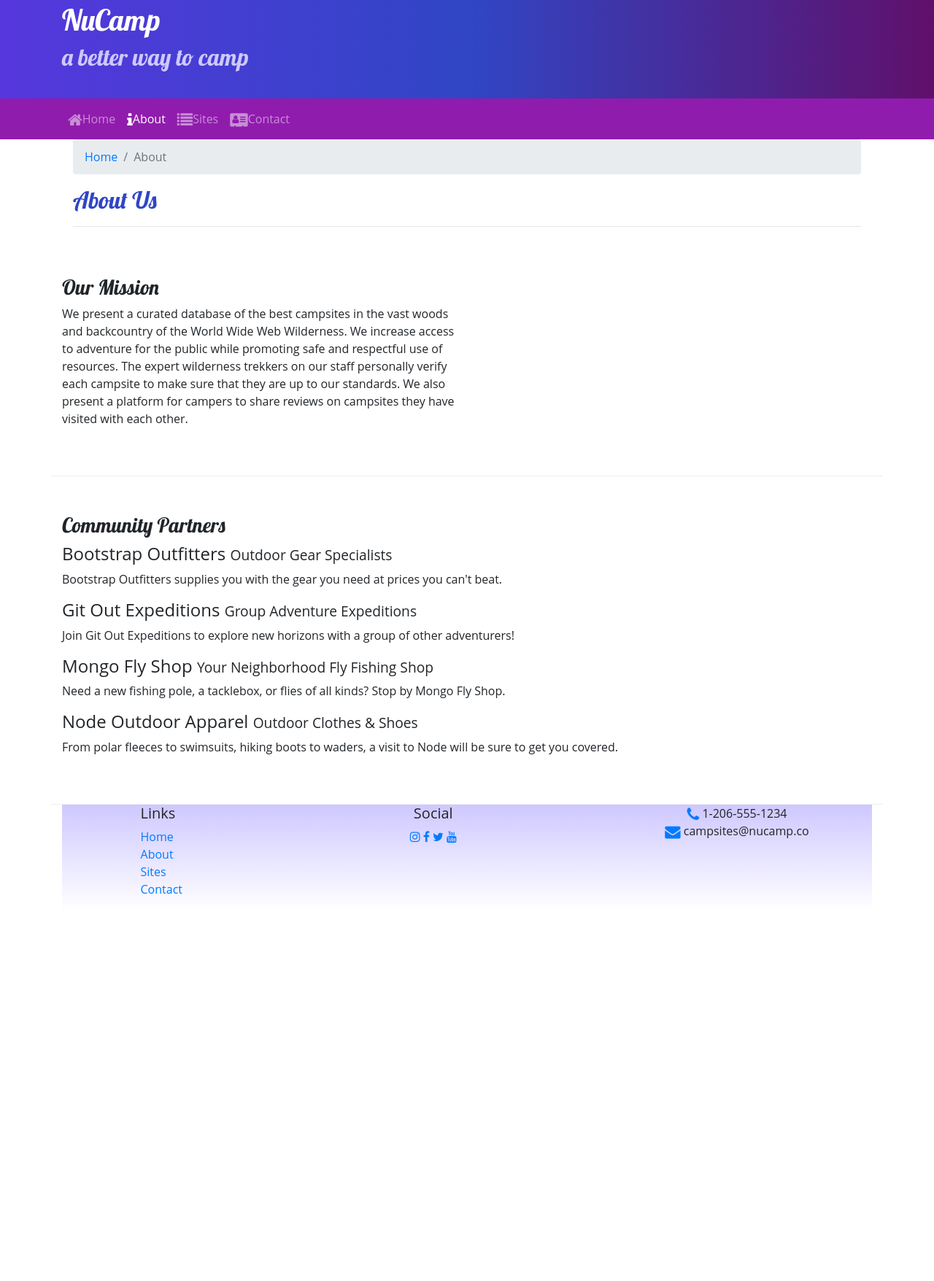
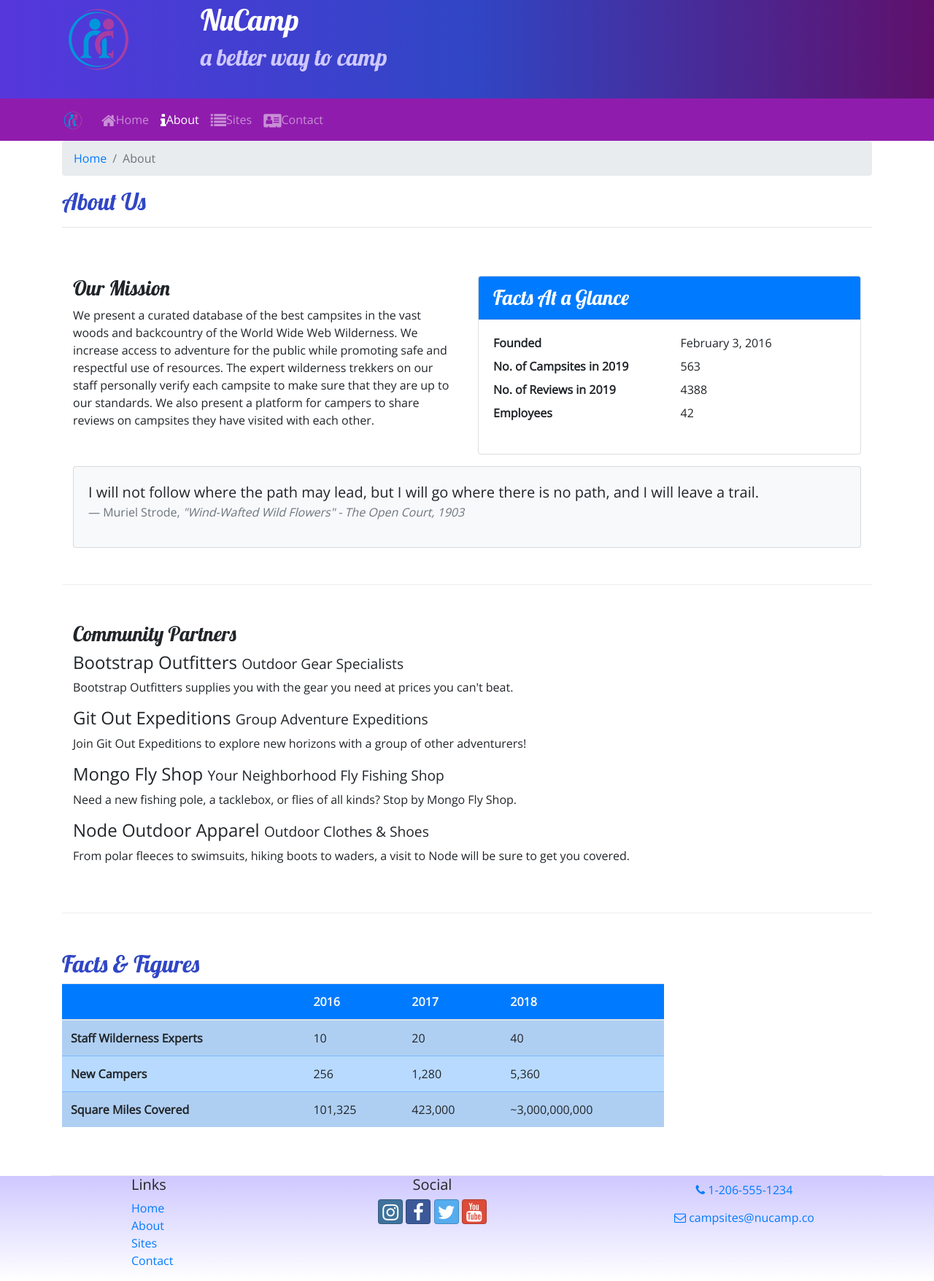
Before and after one commit to JosephKasaji/Nucampsite, a website: page aboutus.html in a window 1280 px wide. Shown: the part 27-1783 px from the top of the page at 73% size. Before the commit the page ends 1274 px from the top, so only its background shows below. Drawn offline with nearby package versions, Linux system fonts and the light colour scheme.

Commit message:
nav bar and images

```diff
--- a/aboutus.html
+++ b/aboutus.html
@@ -8,11 +8,12 @@
 
     <!-- Bootstrap CSS -->
     <link rel="stylesheet" href="node_modules/bootstrap/dist/css/bootstrap.min.css" />
+
+     <!-- Additional CSS must be placed after Bootstrap CSS -->
+     <link rel="stylesheet" href="node_modules/font-awesome/css/font-awesome.min.css" />
+     <link rel="stylesheet" href="https://fonts.googleapis.com/css?family=Lobster|Open+Sans" />
      <link rel="stylesheet" href="css/styles.css" />
-    <style>
-        @import url('https://fonts.googleapis.com/css2?family=Lobster&display=swap');
-        </style>
-          <link rel="stylesheet" href="node_modules/font-awesome/css/font-awesome.min.css" />
+     <link rel="stylesheet" href="node_modules/bootstrap-social/bootstrap-social.css" />
 
     <title>NuCamp: A Better Way To Camp</title>
 </head>
@@ -22,6 +23,9 @@
     <header class="jumbotron jumbotron-fluid">
         <div class="container">
             <div class="row">
+                <a href="index.html"><div class="col-4 col-sm-3 col-md-2 align-self-center">
+                    <img src="img/logo.png" class="img-fluid" /></a>
+                 </div>
                 <div class="col">
                     <h1>NuCamp</h1>
                     <h2>a better way to camp</h2>
@@ -31,7 +35,8 @@
     </header>
     <nav class="navbar navbar-expand-sm navbar-dark sticky-top">
         <div class="container">
-            <button class="navbar-toggler ml-auto" type="button" data-toggle="collapse" data-target="#nucampNavbar">
+            <a class="navbar-brand" href="index.html"><img src="img/logo.png" height="30" width="30" /></a>
+            <button class="navbar-toggler" type="button" data-toggle="collapse" data-target="#nucampNavbar">
                     <span class="navbar-toggler-icon"></span>
             </button>
             <div class="collapse navbar-collapse" id="nucampNavbar">
@@ -39,7 +44,7 @@
                     <li class="nav-item"><a class="nav-link" href="index.html"><i class="fa fa-home fa-lg"></i>Home</a></li>
                     <li class="nav-item active"><a class="nav-link" href="#"><i class="fa fa-info fa-lg"></i>About</a></li>
                     <li class="nav-item"><a class="nav-link" href="#"><i class="fa fa-list fa-lg"></i>Sites</a></li>
-                    <li class="nav-item"><a class="nav-link" href="#"><i class="fa fa-address-card fa-lg"></i>Contact</a></li>
+                    <li class="nav-item"><a class="nav-link" href="contactus.html"><i class="fa fa-address-card fa-lg"></i>Contact</a></li>
                 </ul>
             </div>
         </div>
@@ -47,7 +52,6 @@
 
     <div class="container">
         <div class="row">
-            <div class="col">
             <div class="col">
                     <ol class="breadcrumb">
                         <li class="breadcrumb-item"><a href="index.html">Home</a></li>
@@ -64,8 +68,41 @@
                     <h3>Our Mission</h3>
                     <p>We present a curated database of the best campsites in the vast woods and backcountry of the World Wide Web Wilderness. We increase access to adventure for the public while promoting safe and respectful use of resources. The expert wilderness trekkers on our staff personally verify each campsite to make sure that they are up to our standards. We also present a platform for campers to share reviews on campsites they have visited with each other.</p>
                 </div>
+                <div class="col-sm-6">
+                    <div class="card">
+                        <h3 class="card-header bg-primary text-white">Facts At a Glance</h3>
+                        <div class="card-body">
+                            <dl class="row">
+                                <dt class="col-6">Founded</dt>
+                                <dd class="col-6">February 3, 2016</dd>
+                                <dt class="col-6">No. of Campsites in 2019</dt>
+                                <dd class="col-6">563</dd>
+                                <dt class="col-6">No. of Reviews in 2019</dt>
+                                <dd class="col-6">4388</dd>
+                                <dt class="col-6">Employees</dt>
+                                <dd class="col-6">42</dd>
+                            </dl>
                         </div>
                     </div>
+
+                </div>
+                <div class="col">
+                    <div class="card bg-light mt-3">
+                        <blockquote class="blockquote card-body">
+                            <p class="mb-0">I will not follow where the path may lead, but I will go where there is no path, and I will leave a trail.</p>
+                            <footer class="blockquote-footer">Muriel Strode,
+                                <cite title="Source Title">"Wind-Wafted Wild Flowers" -
+                                    The Open Court, 1903
+                                </cite>
+                            </footer>
+                        </blockquote>
+                    </div>
+                </div>
+
+            </div>
+        </div>
+
+
 
         <div class="container">
             <div class="row row-content">
@@ -82,9 +119,47 @@
                 </div>
             </div>
         </div>
+        <div class="row row-content">
+            <div class="col-sm-9">
+                <h2>Facts &amp; Figures</h2>
+                <div class="table-responsive">
+                    <table class="table table-striped">
+                        <thead>
+                            <tr class="bg-primary text-light">
+                                <th></th>
+                                <th>2016</th>
+                                <th>2017</th>
+                                <th>2018</th>
+                            </tr>
+                        </thead>
+                        <tbody class="table-primary">
+                            <tr>
+                                <th>Staff Wilderness Experts</th>
+                                <td>10</td>
+                                <td>20</td>
+                                <td>40</td>
+                            </tr>
+                            <tr>
+                                <th>New Campers</th>
+                                <td>256</td>
+                                <td>1,280</td>
+                                <td>5,360</td>
+                            </tr>
+                            <tr>
+                                <th>Square Miles Covered</th>
+                                <td>101,325</td>
+                                <td>423,000</td>
+                                <td>~3,000,000,000</td>
+                            </tr>
+                        </tbody>
+                    </table>
+                </div>
+            </div>
        </div>
 
-    <footer>
+    </div>
+
+    <footer class="site-footer">
         <div class="container">
             <div class="row">
                 <div class="col-4 col-sm-2 offset-1">
@@ -93,19 +168,19 @@
                         <li><a href="index.html">Home</a></li>
                         <li><a href="#">About</a></li>
                         <li><a href="#">Sites</a></li>
-                        <li><a href="#">Contact</a></li>
+                        <li><a href="contactus.html">Contact</a></li>
                     </ul>
                 </div>
                 <div class="col-6 col-sm-5 text-center">
                     <h5>Social</h5>
-                    <a href="http://instagram.com/"><i class="fa fa-instagram"></i></a>
-                    <a href="http://facebook.com/"><i class="fa fa-facebook"></i></a>
-                    <a href="http://twitter.com/"><i class="fa fa-twitter"></i></a>
-                    <a href="http://youtube.com/"><i class="fa fa-youtube"></i></a>
+                    <a class="btn btn-social-icon btn-instagram" href="http://instagram.com/"><i class="fa fa-instagram"></i></a>
+                    <a class="btn btn-social-icon btn-facebook" href="http://facebook.com/"><i class="fa fa-facebook"></i></a>
+                    <a class="btn btn-social-icon btn-twitter" href="http://twitter.com/"><i class="fa fa-twitter"></i></a>
+                    <a class="btn btn-social-icon btn-google" href="http://youtube.com/"><i class="fa fa-youtube"></i></a>
                 </div>
                 <div class="col-sm-4 text-center">
-                    <i class="fa fa-phone fa-lg text-primary"></i> 1-206-555-1234<br />
-                    <i class="fa fa-envelope fa-lg text-primary"></i> campsites@nucamp.co
+                    <a role="button" class="btn btn-link" href="tel:+12065551234"><i class="fa fa-phone"></i> 1-206-555-1234</a><br />
+                    <a role="button" class="btn btn-link" href="mailto:campsites@nucamp.co"><i class="fa fa-envelope-o"></i> campsites@nucamp.co</a>
                 </div>
            </div>
         </div>
--- /dev/null
+++ b/contactus.html
@@ -0,0 +1,178 @@
+<!DOCTYPE html>
+<html lang="en">
+
+<head>
+    <!-- Required meta tags always come first -->
+    <meta charset="utf-8" />
+    <meta name="viewport" content="width=device-width, initial-scale=1" />
+
+    <!-- Bootstrap CSS -->
+    <link rel="stylesheet" href="node_modules/bootstrap/dist/css/bootstrap.min.css" />
+
+    <!-- Additional CSS must be placed after Bootstrap CSS -->
+    <link rel="stylesheet" href="node_modules/font-awesome/css/font-awesome.min.css" />
+    <link rel="stylesheet" href="https://fonts.googleapis.com/css?family=Lobster|Open+Sans" />
+    <link rel="stylesheet" href="css/styles.css" />
+    <link rel="stylesheet" href="node_modules/bootstrap-social/bootstrap-social.css" />
+
+    <title>NuCamp: A Better Way To Camp</title>
+</head>
+
+<body>
+
+    <header class="jumbotron jumbotron-fluid">
+        <div class="container">
+            <div class="row">
+                <div class="col-4 col-sm-3 col-md-2 align-self-center">
+                    <a href="index.html"><img src="img/logo.png" class="img-fluid" /></a>
+                 </div>
+                <div class="col">
+                    <h1>NuCamp</h1>
+                    <h2>a better way to camp</h2>
+                </div>
+            </div>
+        </div>
+    </header>
+    <nav class="navbar navbar-expand-sm navbar-dark sticky-top">
+        <div class="container">
+            <a class="navbar-brand" href="index.html"><img src="img/logo.png" height="30" width="30" /></a>
+                <button class="navbar-toggler" type="button" data-toggle="collapse" data-target="#nucampNavbar">
+                    <span class="navbar-toggler-icon"></span>
+                </button>
+            <div class="collapse navbar-collapse" id="nucampNavbar">
+                <ul class="navbar-nav">
+                    <li class="nav-item"><a class="nav-link" href="index.html"><i class="fa fa-home fa-lg"></i> Home</a></li>
+                    <li class="nav-item"><a class="nav-link" href="aboutus.html"><i class="fa fa-info fa-lg"></i> About</a></li>
+                    <li class="nav-item"><a class="nav-link" href="#"><i class="fa fa-list fa-lg"></i> Sites</a></li>
+                    <li class="nav-item active"><a class="nav-link" href="contactus.html"><i class="fa fa-address-card fa-lg"></i> Contact</a></li>
+                </ul>
+            </div>
+        </div>
+    </nav>
+
+    <div class="container">
+        <div class="row">
+            <div class="col">
+                <ol class="breadcrumb">
+                    <li class="breadcrumb-item"><a href="index.html">Home</a></li>
+                    <li class="breadcrumb-item active">Contact</li>
+                </ol>
+                <h2>Contact Us</h2>
+                <hr />
+            </div>
+        </div>
+
+        <div class="row row-content align-items-center">
+            <div class="col-sm-4">
+                <h5>Our Address</h5>
+                <address>
+                    1 Nucamp Way<br />
+                    Seattle, WA 98001<br />
+                    U.S.A.
+                </address>
+            </div>
+            <div class="col">
+				<a role= "button" class="btn btn-link" href="tel: +1-206-555-1234"><i class="fa fa-phone"></i> 1-206-555-1234</a><br>
+            	<a ole= "button" class="btn btn-link" href="mailto:campsites@nucamp.co"><i class="fa fa-envelope-o"></i> campsites@nucamp.co </a>
+            </div>
+        </div>
+
+        <div class="row row-content">
+            <div class="col-12">
+                <h2>Send us your Feedback</h2>
+                <hr />
+            </div>
+            <div class="col-md-10">
+                <form>
+                    <div class="form-group row">
+                        <label for="firstName" class="col-md-2 col-form-label">First Name</label>
+                        <div class="col-md-10">
+                            <input type="text" class="form-control" id="firstName" name="firstName" placeholder="First Name" />
+                        </div>
+                    </div>
+                    <div class="form-group row">
+                        <label for="lastName" class="col-md-2 col-form-label">Last Name</label>
+                        <div class="col-md-10">
+                            <input type="text" class="form-control" id="lastName" name="lastName" placeholder="Last Name" />
+                        </div>
+                    </div>
+                    <div class="form-group row">
+                        <label for="areaCode" class="col-md-2 col-form-label">Contact Tel.</label>
+                        <div class="col-5 col-md-3">
+                            <input type="tel" class="form-control" id="areaCode" name="areaCode" placeholder="Area code" />
+                        </div>
+                        <div class="col-7">
+                            <input type="tel" class="form-control" name="telNum" placeholder="Tel. number" />
+                        </div>
+                    </div>
+                    <div class="form-group row">
+                        <label for="email" class="col-md-2 col-form-label">Email</label>
+                        <div class="col-md-10">
+                            <input type="email" class="form-control" id="email" name="email" placeholder="Email" />
+                        </div>
+                    </div>
+                    <div class="form-group row">
+                        <div class="col offset-md-2">
+                            May we contact you?
+                            <div class="form-check form-check-inline">
+                                <input type="radio" class="form-check-input" id="contactYes" name="contactRadios" value="yes" />
+                                <label for="contactYes" class="form-check-label">Yes</label>
+                            </div>
+                            <div class="form-check form-check-inline">
+                                <input type="radio" class="form-check-input" id="contactNo" name="contactRadios" value="no" />
+                                <label for="contactNo" class="form-check-label">No</label>
+                            </div>
+                        </div>
+                    </div>
+                    <div class="form-group row">
+                        <label for="feedback" class="col-md-2 col-form-label">Your Feedback</label>
+                        <div class="col-md-10">
+                            <textarea class="form-control" id="feedback" name="feedback" rows="8"></textarea>
+                        </div>
+                    </div>
+                    <div class="form-group row">
+                        <div class="offset-md-2 col-md-10">
+                            <button type="submit" class="btn btn-primary">Send Feedback</button>
+                        </div>
+                    </div>
+                </form>
+            </div>
+       </div>
+
+    </div>
+
+    <footer class="site-footer">
+        <div class="container">
+            <div class="row">
+                <div class="col-4 col-sm-2 offset-1">
+                    <h5>Links</h5>
+                    <ul class="list-unstyled">
+                        <li><a href="index.html">Home</a></li>
+                        <li><a href="aboutus.html">About</a></li>
+                        <li><a href="#">Sites</a></li>
+                        <li><a href="#">Contact</a></li>
+                    </ul>
+                </div>
+                <div class="col-6 col-sm-5 text-center">
+                    <h5>Social</h5>
+                    <a class="btn btn-social-icon btn-instagram" href="http://instagram.com/"><i class="fa fa-instagram"></i></a>
+                    <a class="btn btn-social-icon btn-facebook" href="http://facebook.com/"><i class="fa fa-facebook"></i></a>
+                    <a class="btn btn-social-icon btn-twitter" href="http://twitter.com/"><i class="fa fa-twitter"></i></a>
+                    <a class="btn btn-social-icon btn-google" href="http://youtube.com/"><i class="fa fa-youtube"></i></a>
+                </div>
+                <div class="col-sm-4 text-center">
+                    <a role="button" class="btn btn-link" href="tel:+12065551234"><i class="fa fa-phone"></i> 1-206-555-1234</a><br />
+                    <a role="button" class="btn btn-link" href="mailto:campsites@nucamp.co"><i class="fa fa-envelope-o"></i> campsites@nucamp.co</a>
+                </div>
+           </div>
+        </div>
+    </footer>
+
+    <!-- jQuery must come first, then Popper.js, then the Bootstrap JavaScript plugins.-->
+    <script src="node_modules/jquery/dist/jquery.slim.min.js"></script>
+    <script src="node_modules/popper.js/dist/umd/popper.min.js"></script>
+    <script src="node_modules/bootstrap/dist/js/bootstrap.min.js"></script>
+
+</body>
+
+</html>
--- a/css/styles.css
+++ b/css/styles.css
@@ -14,7 +14,7 @@ header h2 {
     color: #CEC8FF;
 }
 
-footer {
+.site-footer {
     background-image: linear-gradient(#CEC8FF, white);
 }
 
--- a/package.json
+++ b/package.json
@@ -15,6 +15,7 @@
   },
   "dependencies": {
     "bootstrap": "^4.5.2",
+    "bootstrap-social": "^5.1.1",
     "font-awesome": "^4.7.0",
     "jquery": "^3.5.1",
     "popper.js": "^1.16.1"
```
Also changed, not shown: index.html (+37 -15 lines), img/bootstrap-thumb.png (added), img/breadcrumb-trail-thumb.jpg (added), img/breadcrumb-trail.jpg (added), img/chrome-river-thumb.jpg (added), img/chrome-river.jpg (added), img/logo.png (added), img/react-lake-thumb.jpg (added), img/react-lake.jpg (added), 2 other files. Lines whose indentation alone changed are shown as unchanged.
